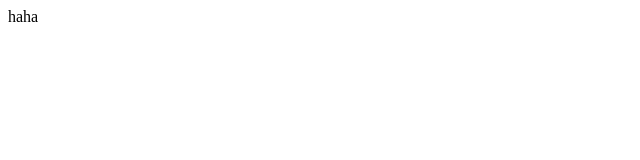
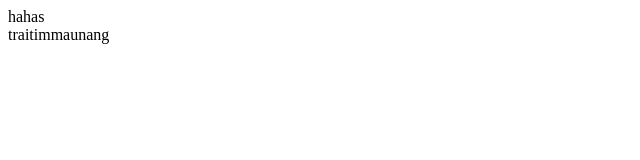
Before and after one commit to dinhanhduytran/demo-repo, a plain HTML site: page index.html in a window 1280 px wide. Shown: the full height of the page, 0-640 px from the left. Drawn offline with Linux system fonts and the light colour scheme.

Commit message:
updated 2 files

```diff
--- a/index.html
+++ b/index.html
@@ -1 +1,2 @@
-<div>haha</div>
+<div>hahas</div>
+<span>traitimmaunang</span>
```
Also changed, not shown: 1 other file.
